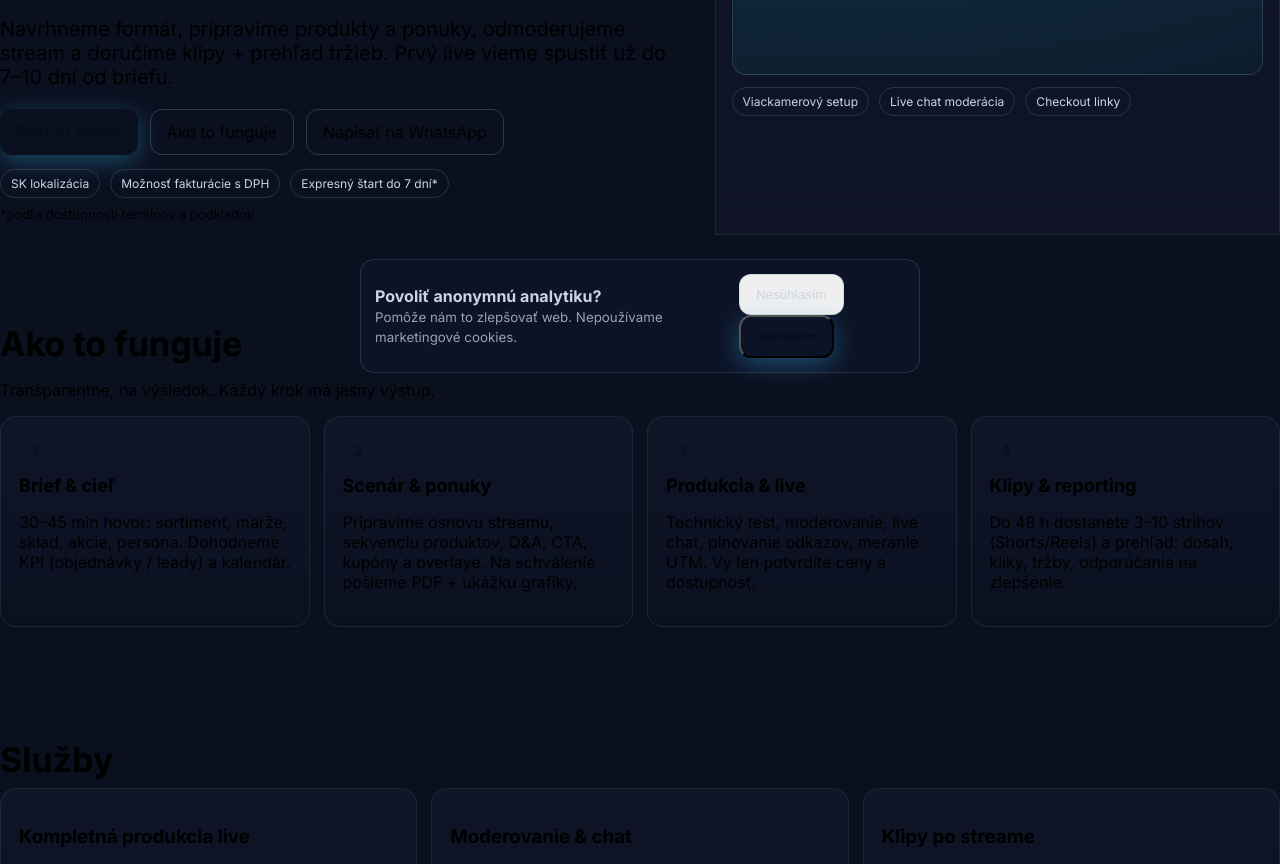
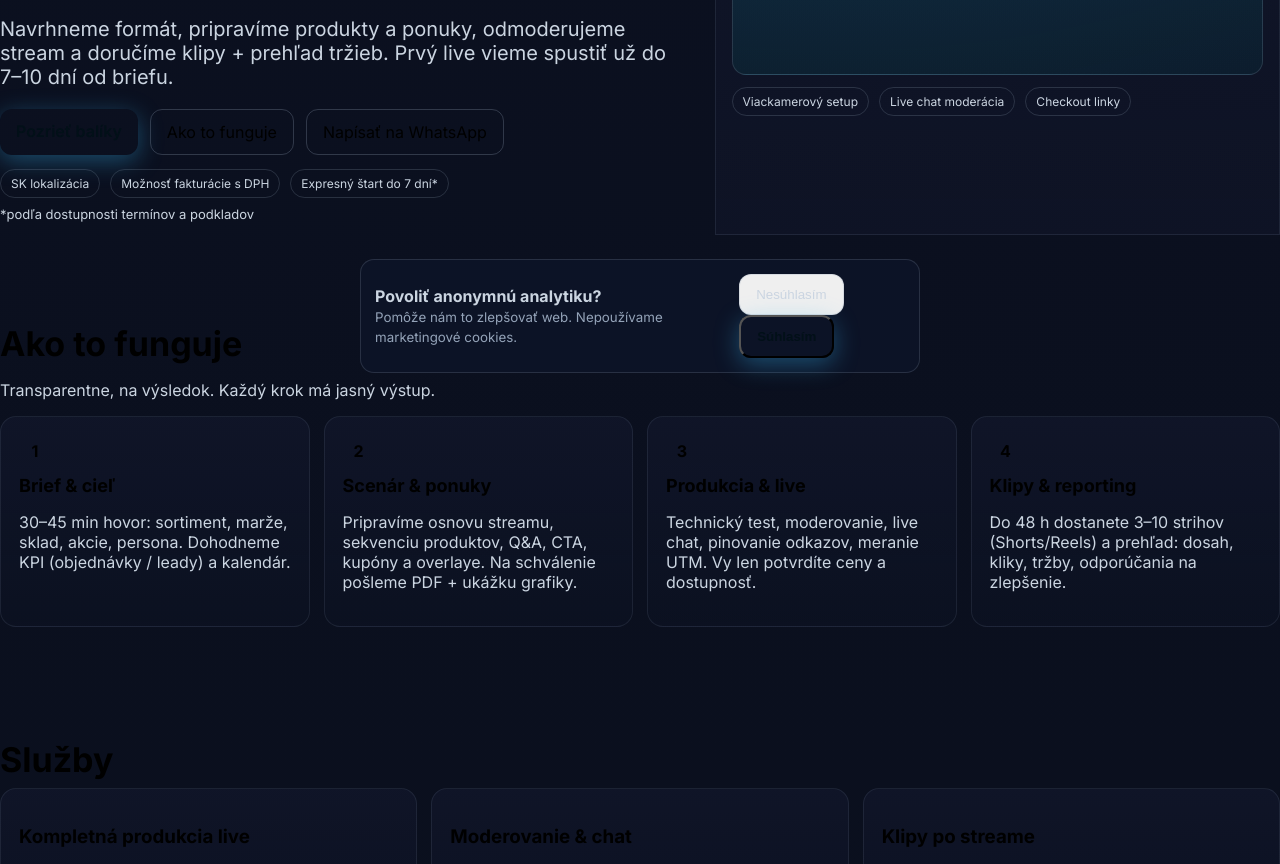
Before and after one commit to anfan143/live-predaj-sk, a plain HTML site: page index.html in a window 1280 px wide. Shown: the part 411-1275 px from the top of the page. Drawn offline with Linux system fonts and the light colour scheme.

Commit message:
Update index.html

```diff
--- a/index.html
+++ b/index.html
@@ -87,6 +87,16 @@
     a:not(.btn):not(.btn-outline) { text-decoration: underline; color: #a5f3fc; }
     .btn-outline { color: var(--text); }
     /* End hotfix */
+      /* === Contrast fix v2 (force light text) === */
+    :root{ --muted:#cbd5e1; }
+    body{ color: var(--text) !important; }
+    .wrap, .card, .step, .feat, .price, .price *:not(.btn):not(.tick), .features *, .steps *, .faq *, .contact *, .foot, .foot * {
+      color: var(--text) !important;
+    }
+    .muted{ color: var(--muted) !important; }
+    a:not(.btn):not(.btn-outline){ color:#a5f3fc !important; text-decoration: underline; }
+    .btn-outline{ color: var(--text) !important; }
+    /* End contrast fix */
   </style>
   <script type="application/ld+json">
   {
```
